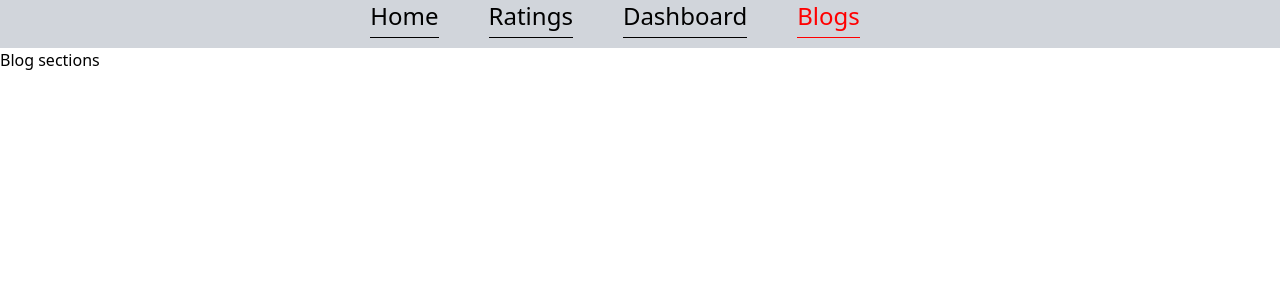
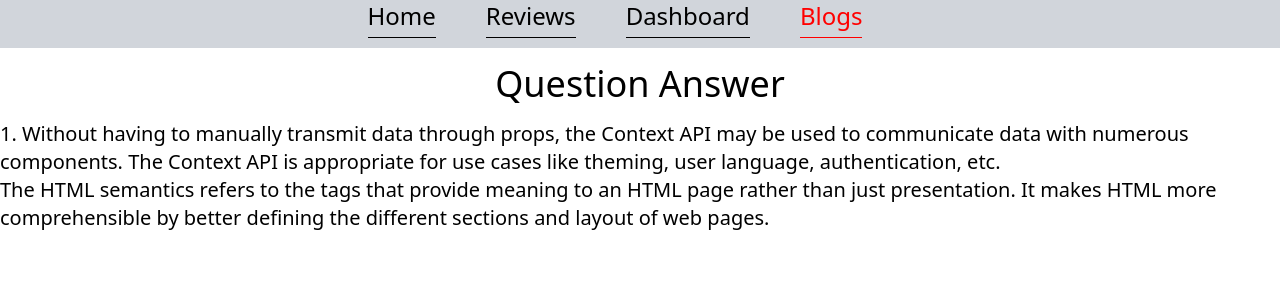
Before and after one commit to gmshimon/product-analysis-assignment-website, a React (Create React App) app: page /blogs in a window 1280 px wide. Shown: the top 300 px of the page. Built offline with nearby package versions, Linux system fonts and the light colour scheme.

Commit message:
question answer

```diff
--- a/src/Components/Blogs/Blogs.js
+++ b/src/Components/Blogs/Blogs.js
@@ -3,7 +3,11 @@ import './Blogs.css';
 const Blogs = () => {
     return (
         <div>
-            <h1>Blog sections</h1>
+            <h1 className="text-center text-4xl my-4">Question Answer</h1>
+            <p className="text-xl">1. Without having to manually transmit data through props, the Context API may be used to communicate data with numerous components. The Context API is appropriate for use cases like theming, user language, authentication, etc.</p>
+            <p className="text-xl">
+            The HTML semantics refers to the tags that provide meaning to an HTML page rather than just presentation. It makes HTML more comprehensible by better defining the different sections and layout of web pages.
+            </p>
         </div>
     );
 };
--- a/src/Components/Header/Header.js
+++ b/src/Components/Header/Header.js
@@ -13,7 +13,7 @@ const Header = () => {
         <div className="text-center">
             <nav className="text-2xl bg-gray-300 h-12">
                 <NavLink style={activeStyle} className="navbar" to="/home">Home</NavLink>
-                <NavLink style={activeStyle} className="navbar" to="/reviews">Ratings</NavLink>
+                <NavLink style={activeStyle} className="navbar" to="/reviews">Reviews</NavLink>
                 <NavLink style={activeStyle} className="navbar" to="/dashboard">Dashboard</NavLink>
                 <NavLink style={activeStyle} className="navbar" to="/blogs">Blogs</NavLink>
             </nav>
```
